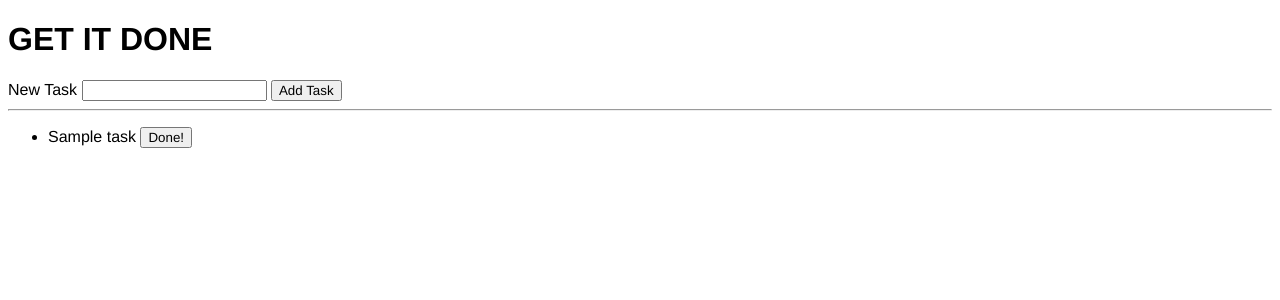
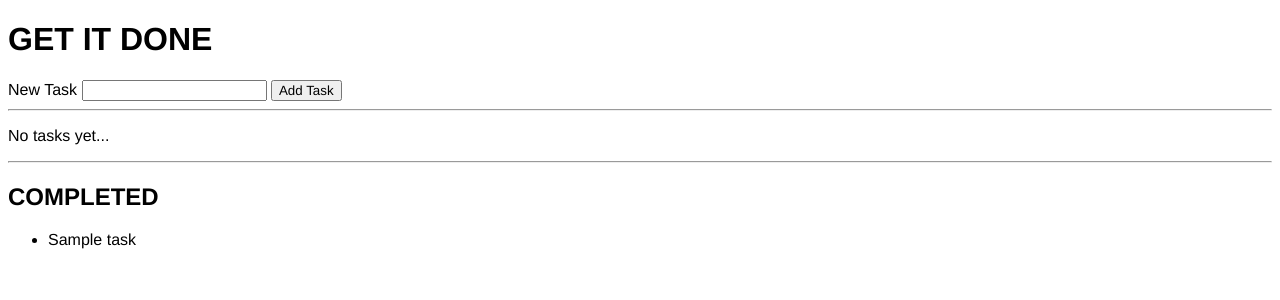
Before and after one commit to adamrd231/get-it-done, a Flask app: page / in a window 1280 px wide. Shown: the top 300 px of the page. Run offline with Flask 2, Linux system fonts and the light colour scheme; tables that the repository leaves empty hold one stand-in row (values such as "Sample post").

Commit message:
finish get it done part 4

```diff
--- a/main.py
+++ b/main.py
@@ -13,9 +13,11 @@ class Task(db.Model):
 
     id = db.Column(db.Integer, primary_key=True)
     name = db.Column(db.String(100))
+    completed = db.Column(db.Boolean)
 
     def __init__(self, name):
         self.name = name
+        self.completed = False
 
 
 
@@ -28,11 +30,13 @@ def index():
         db.session.add(new_task)
         db.session.commit()
 
-    tasks = Task.query.all()
+    tasks = Task.query.filter_by(completed=False).all()
+    completed_tasks = Task.query.filter_by(completed=True).all()
 
     return render_template('todos.html',
           title="Get Er' Done",
-          tasks=tasks)
+          tasks=tasks,
+          completed_tasks=completed_tasks)
 
 
 
@@ -41,7 +45,8 @@ def delete_task():
 
     task_id = int(request.form['task-id'])
     task = Task.query.get(task_id)
-    db.session.delete(task)
+    task.completed = True
+    db.session.add(task)
     db.session.commit()
 
     return redirect('/')
--- a/templates/todos.html
+++ b/templates/todos.html
@@ -31,5 +31,14 @@
     </ul>
   {% endif %}
 
+ <hr />
+  <h2>COMPLETED</h2>
+    <ul>
+      {% for task in completed_tasks %}
+      <li>
+          {{task.name}}
+      </li>
+      {% endfor %}
+    </ul>
 
   {%  endblock  %}
```
